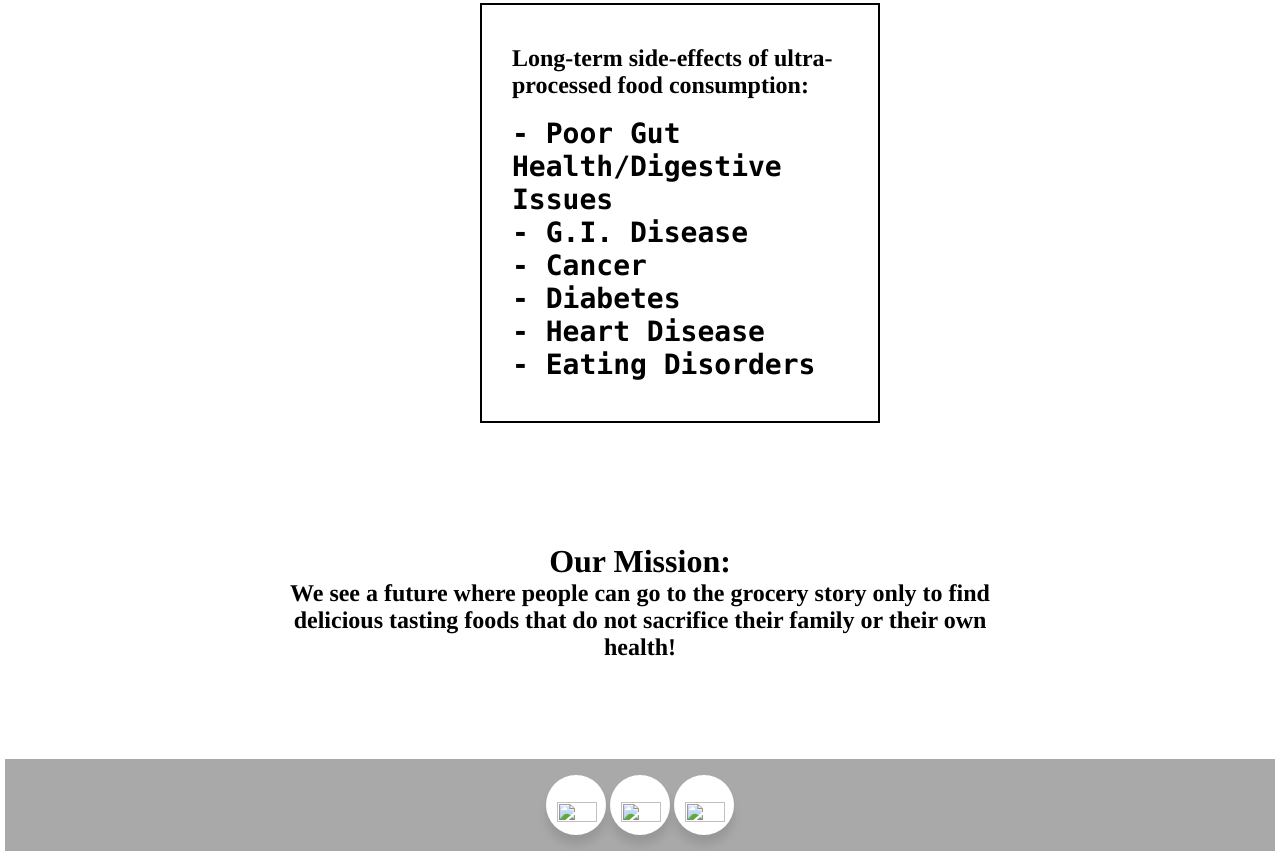
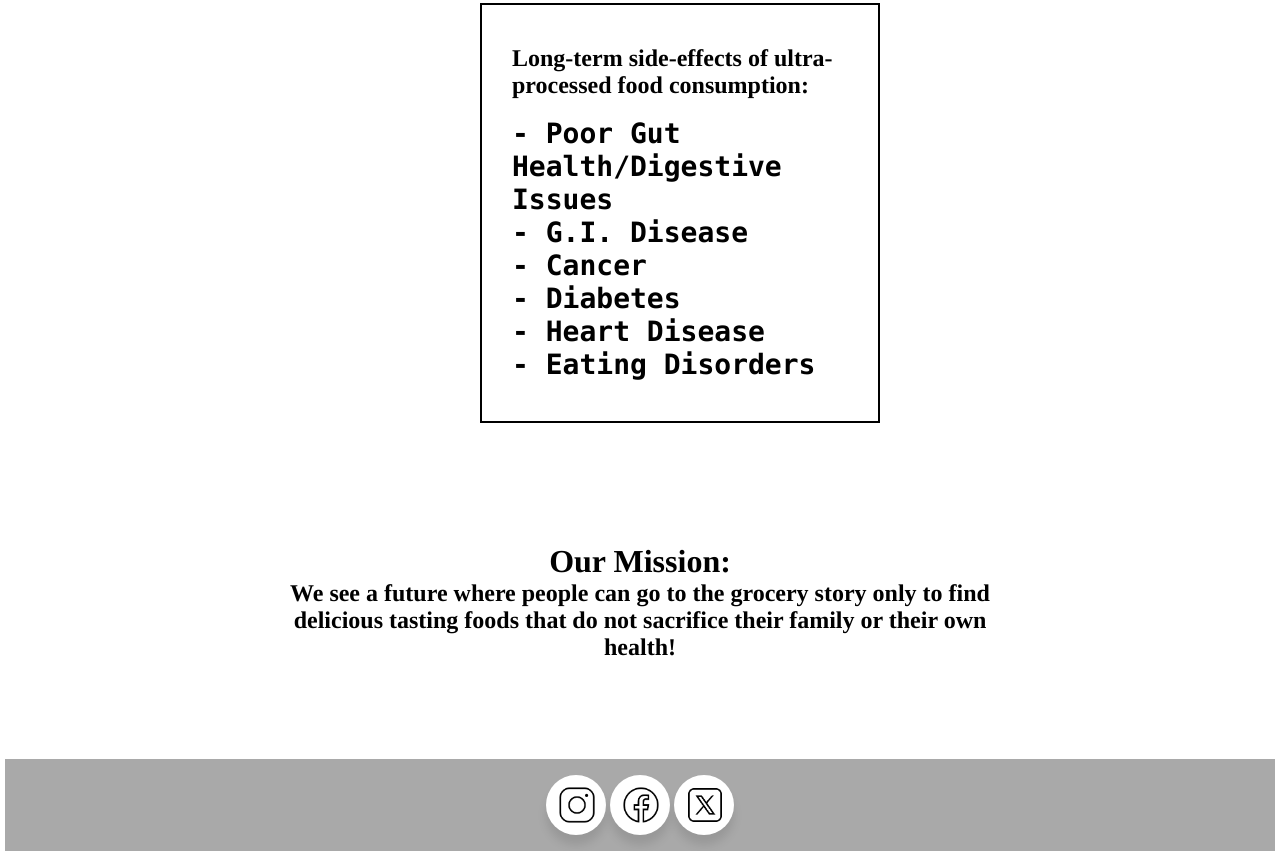
Before and after one commit to saperefoods/saperefoods-website, a plain HTML site: page index.html in a window 1280 px wide. Shown: the part 1048-1899 px from the top of the page. Drawn offline with Linux system fonts and the light colour scheme; the site is published under a folder, as on GitHub Pages, so addresses that start at the root find nothing.

Commit message:
Update index.html

```diff
--- a/index.html
+++ b/index.html
@@ -93,17 +93,17 @@
     <div class="wrapper">
       <div class="button">
           <div class="icon">
-              <a class="instagram-link" href="https://www.instagram.com/saperefoods/"><img class="media-icon" src="/images/instagram-icon.png"></a>
+              <a class="instagram-link" href="https://www.instagram.com/saperefoods/"><img class="media-icon" src="saperefoods-website/images/instagram-icon.png"></a>
           </div>
       </div>
       <div class="button">
           <div class="icon">
-              <a class="facebook-link" href="https://www.facebook.com/profile.php?id=61558754563297"><img class="media-icon" src="/images/facebook-icon.png"></a>
+              <a class="facebook-link" href="https://www.facebook.com/profile.php?id=61558754563297"><img class="media-icon" src="saperefoods-website/images/facebook-icon.png"></a>
           </div>
       </div>
       <div class="button">
           <div class="icon">
-              <a class="x-link" href="https://x.com/saperefoodsutah"><img class="media-icon" src="/images/x-icon.png"></a>
+              <a class="x-link" href="https://x.com/saperefoodsutah"><img class="media-icon" src="saperefoods-website/images/x-icon.png"></a>
           </div>
       </div>
     </div>
```
